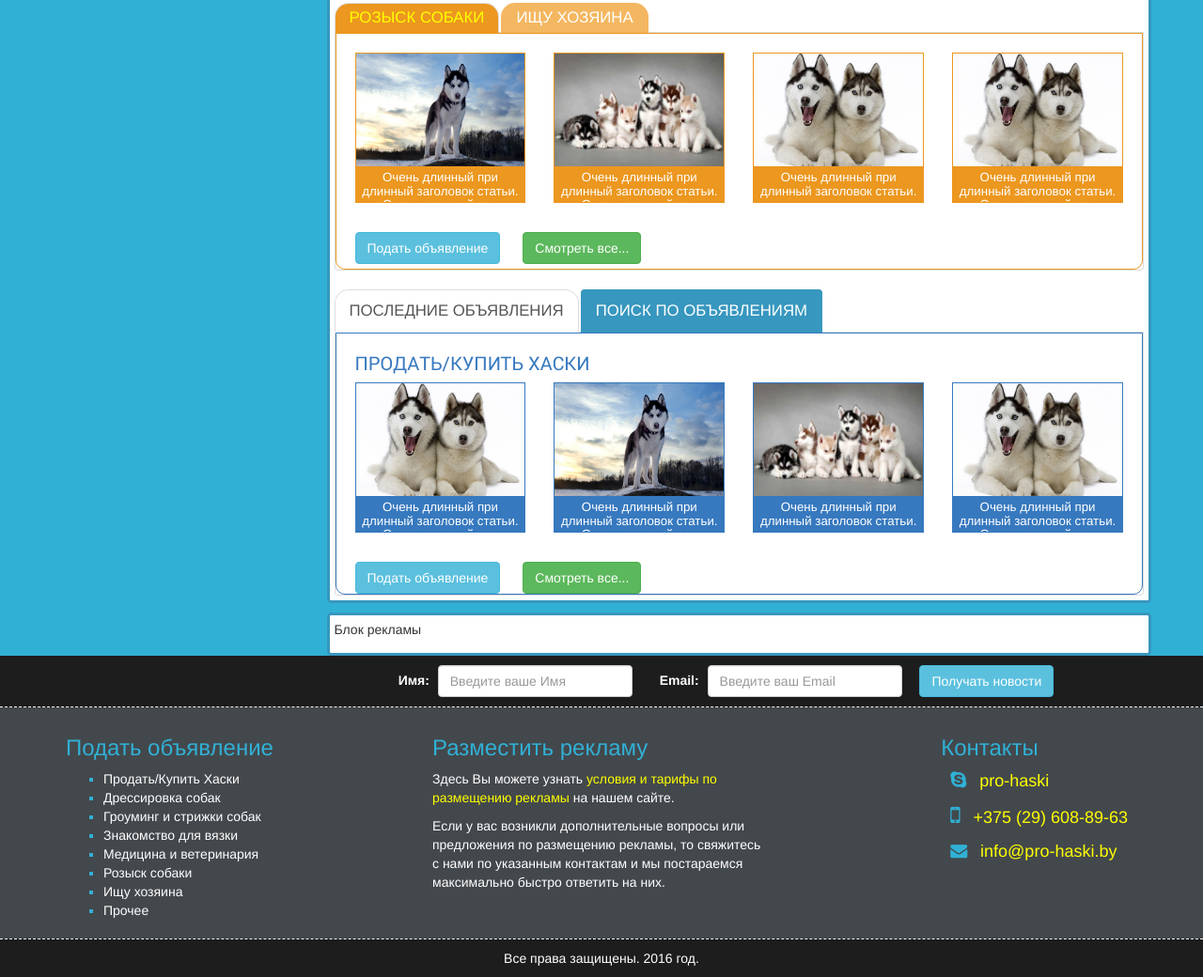
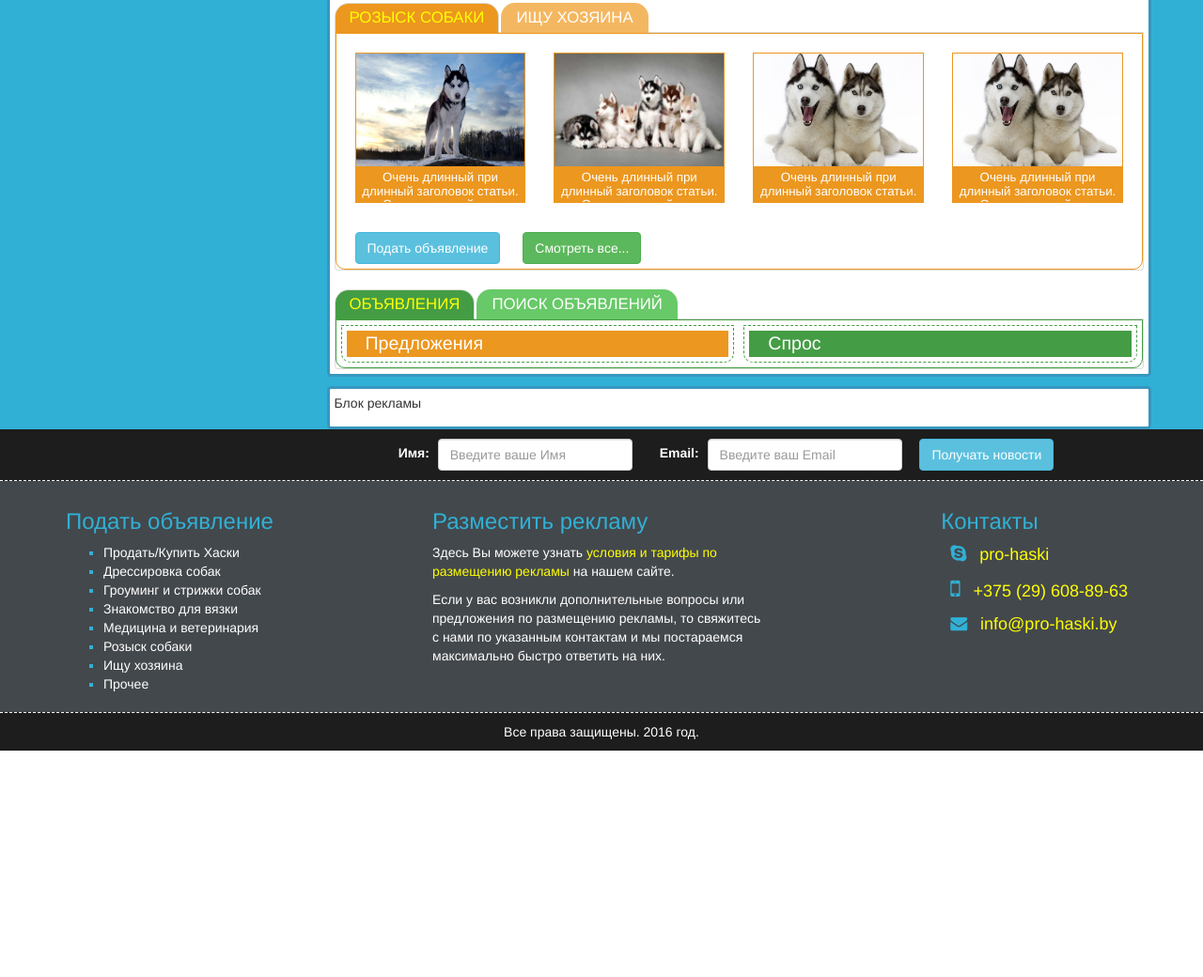
Before and after one commit to dimavz/template-haski, a website with bundled scripts: page app/main.html in a window 1280 px wide. Shown: the part 1063-2103 px from the top of the page at 94% size. After the commit the page ends 1862 px from the top, so only its background shows below. Built offline with nearby package versions, Linux system fonts and the light colour scheme.

Commit message:
В блоке объявлений сделано логическое разделение на блоки спрос и предложение

```diff
--- a/app/css/main.css
+++ b/app/css/main.css
@@ -887,3 +887,85 @@ section.content{
 	margin-top: 10px;
 	margin-right: 20px;
 }
+
+/* Стили табов Объявлений (Adsense) */
+
+.nav-tabs#Adsense > li.active > a, .nav-tabs#Wanted > li.active > a:focus, .nav-tabs#Wanted > li.active > a:hover {
+  -moz-border-bottom-colors: none;
+  -moz-border-left-colors: none;
+  -moz-border-right-colors: none;
+  -moz-border-top-colors: none;
+  background-color: #fff;
+  border-color: #ddd #ddd transparent;
+  border-image: none;
+  border-style: solid;
+  border-width: 1px;
+  cursor: default;  color: yellow;
+  font-size: 1.2em;
+  background-color: #449D44;
+  border-radius: 15px 15px 0 0;
+}
+
+.tab-content#content_adsense > .active {
+  border: 1px solid #449D44;
+  display: block;
+  border-radius: 0px 0px 10px 10px;
+}
+
+.nav-tabs#Adsense > li > a {
+  background-color: #68C968;
+  color: #fff;
+  border-radius: 15px 15px 0px 0px;
+  padding: 3px 15px;
+}
+
+.nav-tabs#Adsense > li > a:hover {
+  background-color: #68C968;
+  color: yellow;
+  border-radius: 15px 15px 0px 0px;
+}
+
+
+/* Стили таба "Последние объявления" */
+
+/* Стили модулей категории "Предложения" */
+.modules_offer{
+	border: 1px dashed #449D44;
+	margin-top: 5px;
+	margin-left: 5px;
+	margin-right: -10px;
+	margin-bottom: 5px;
+	border-bottom-left-radius: 10px ;
+	border-bottom-right-radius: 10px ;
+	padding: 5px;
+}
+
+.modules_offer h2{
+	margin: 0;
+	padding:3px;
+	padding-left: 20px;
+	color: #fff;
+	font-size: 1.4em;
+	background-color: #EC971F;
+}
+
+/* Стили модулей категории "Спрос" */
+.modules_demand{
+	border: 1px dashed #449D44;
+	margin-top: 5px;
+	margin-left: -10px;
+	margin-right: 5px;
+	margin-bottom: 5px;
+	border-bottom-left-radius: 10px ;
+	border-bottom-right-radius: 10px ;
+	padding: 5px;
+}
+
+.modules_demand h2{
+	margin: 0;
+	padding:3px;
+	padding-left: 20px;
+	color: #fff;
+	font-size: 1.4em;
+	background-color: #449d44;
+}
--- a/app/main.html
+++ b/app/main.html
@@ -169,7 +169,6 @@
 									<li><a href="#comments" role="tab" data-toggle="tab">Комментируемое</a></li>
 									<li><a href="#ads" role="tab" data-toggle="tab">Рейтинговое</a></li>
 								</ul>
-
 								<div class="tab-content">
 									<div class="tab-pane active" id="news">
 										<div class="post-row">
@@ -453,7 +452,6 @@
 									<li class="active"><a href="#wanted_pet" role="tab" data-toggle="tab">Розыск собаки</a></li>
 									<li><a href="#wanted_person" role="tab" data-toggle="tab">Ищу хозяина</a></li>
 								</ul>
-
 								<div class="tab-content" id="content_wanted">
 									<div class="tab-pane active" id="wanted_pet">
 										<div class="post-row">
@@ -613,119 +611,41 @@
 
 								<ul class="nav nav-tabs" role="tablist" id="Adsense">
 									<li class="active">
-										<a href="#all_ads" role="tab" data-toggle="tab">Последние объявления
+										<a href="#all_ads" role="tab" data-toggle="tab">Объявления
 										</a>
 									</li>
 									<li>
-										<a href="#search_ads" role="tab" data-toggle="tab">
-											Поиск по объявлениям
+										<a href="#find_ads" role="tab" data-toggle="tab">
+											Поиск объявлений
 										</a>
 									</li>
 								</ul>
-
 								<div class="tab-content" id="content_adsense">
 									<div class="tab-pane active" id="all_ads">
-										<div class="post-row">
-											<h2>Продать/Купить Хаски</h2>
-											<div class="col-sm-3 col-xs-6">
-												<div class="post_widget">
-													<div>
-														<div class="post_img">
-															<a href="#">
-																<img src="img/slider/slide_1.jpg" alt="заголовок статьи" title="Подробнее">
-															</a>
-														</div><!-- end /.post_img -->
-														<h3>
-															<a href="#">
-																Очень длинный при длинный заголовок статьи. Очень длинный при длинный заголовок статьи. Очень длинный при длинный заголовок статьи.Очень длинный при длинный заголовок статьи. Очень длинный при длинный заголовок статьи. Очень длинный при длинный заголовок статьи
-															</a>
-														</h3>
+										<div class="row">
+											<div class="col-md-6">
+												<div class="modules_offer">
+														<h2>Предложения</h2>
+														<div class="mod_sell">
+
 														</div>
-												</div><!-- end /.post_widget -->
+
+												</div><!-- /.modules_offer -->
+											</div><!-- /.col-md-6 -->
+											<div class="col-md-6">
+												<div class="modules_demand">
+													<h2>Спрос</h2>
+
+												</div><!-- /.modules_demand -->
+											</div><!-- /.col-md-6 -->
+										</div><!-- /.row -->
 									</div>
-											<div class="col-sm-3 col-xs-6">
-												<div class="post_widget">
-													<div>
-														<div class="post_img">
-															<a href="#">
-																<img src="img/slider/slide_2.jpg" alt="заголовок статьи" title="Подробнее">
-															</a>
-														</div><!-- end /.post_img -->
-														<h3>
-															<a href="#">
-																Очень длинный при длинный заголовок статьи. Очень длинный при длинный заголовок статьи.
-															</a>
-														</h3>
-													</div>
-												</div><!-- end /.post_widget -->
-											</div>
-											<div class="col-sm-3 col-xs-6">
-												<div class="post_widget">
-													<div>
-														<div class="post_img">
-															<a href="#">
-																<img src="img/slider/slide_3.jpg" alt="заголовок статьи" title="Подробнее">
-															</a>
-														</div><!-- end /.post_img -->
-														<h3>
-															<a href="#">
-																Очень длинный при длинный заголовок статьи.
-															</a>
-														</h3>
-													</div>
-												</div><!-- end /.post_widget -->
-											</div>
-											<div class="col-sm-3 col-xs-6">
-												<div class="post_widget">
-													<div>
-														<div class="post_img">
-															<a href="#">
-																<img src="img/slider/slide_1.jpg" alt="заголовок статьи" title="Подробнее">
-															</a>
-														</div><!-- end /.post_img -->
-														<h3>
-															<a href="#">
-																Очень длинный при длинный заголовок статьи. Очень длинный при длинный заголовок статьи. Очень длинный при длинный заголовок статьи
-															</a>
-														</h3>
-													</div>
-												</div><!-- end /.post_widget -->
-											</div>
-											<div class="butt_wanted">
-												<button class="btn btn-info">
-													Подать объявление
-												</button>
-												<button class="btn btn-success">
-													Смотреть все...
-												</button>
-											</div>
-										</div><!-- end /.post-row -->
-									</div>
-									<div class="tab-pane" id="search_ads">
-										<div class="post-row">
+									<div class="tab-pane" id="find_ads">
 										<h2>Поиск объявлений</h2>
-											<div class="col-sm-3 col-xs-6">
-												<div class="post_widget">
-													<div>
-														<div class="post_img">
-															<a href="#">
-																<img src="img/slider/slide_1.jpg" alt="заголовок статьи" title="Подробнее">
-															</a>
-														</div><!-- end /.post_img -->
-														<h3>
-															<a href="#">
-																Очень длинный при длинный заголовок статьи. Очень длинный при длинный заголовок статьи. Очень длинный при длинный заголовок статьи.Очень длинный при длинный заголовок статьи. Очень длинный при длинный заголовок статьи. Очень длинный при длинный заголовок статьи
-															</a>
-														</h3>
-													</div>
-												</div><!-- end /.post_widget -->
-											</div>
-										</div><!-- end /.post-row -->
-									</div>
+									</div><!-- /#find_ads -->
 								</div><!-- Конец /.tab-content #content_adsense -->
-
 							</div><!-- /.modules -->
-						</div>
+						</div><!-- /.row -->
 						<div class="row">
 							<div class="ad_posts">
 								<p>Блок рекламы</p>
```
Lines whose indentation alone changed are shown as unchanged.
